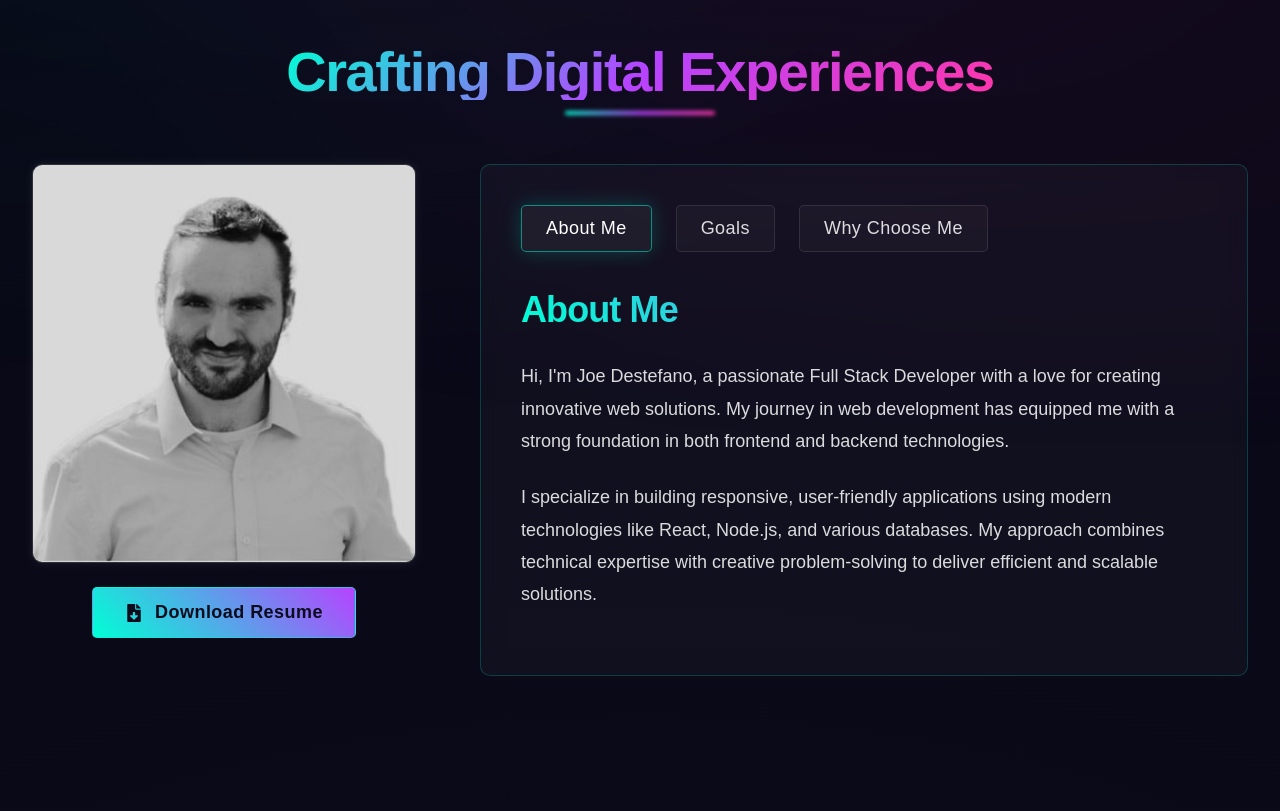
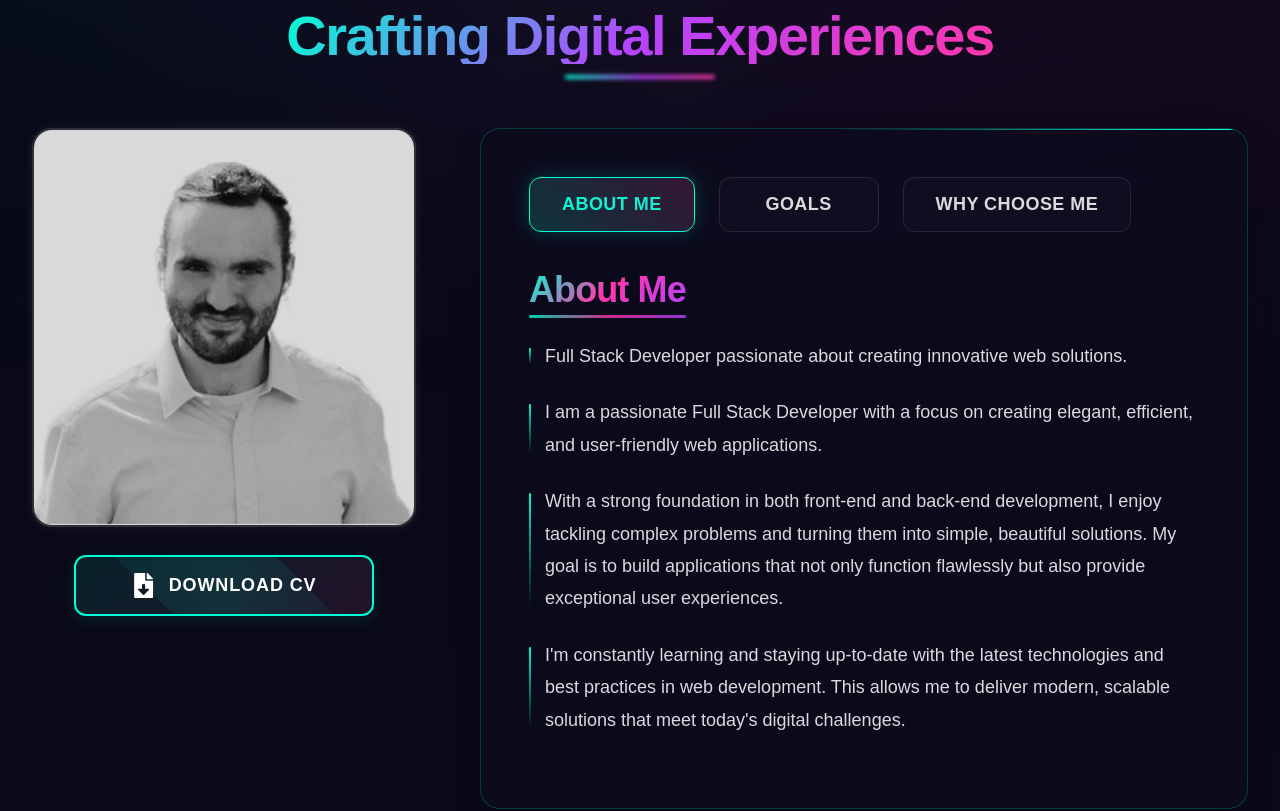
Before and after one commit to JDestefano11/React-Portfolio-Vite, a React (Vite) app: page / in a window 1280 px wide. Shown: the part 840-1651 px from the top of the page. Built offline with nearby package versions, Linux system fonts and the light colour scheme; a web font is replaced by a local one.

Commit message:
Update about section styles

```diff
--- a/src/components/About/About.css
+++ b/src/components/About/About.css
@@ -66,12 +66,39 @@
   align-items: center;
   justify-content: center;
   position: relative;
+  overflow: hidden;
 }
+
+.about-section::before {
+  content: '';
+  position: absolute;
+  width: 150%;
+  height: 150%;
+  top: -25%;
+  left: -25%;
+  background: radial-gradient(circle at center, var(--aurora-teal) 0%, transparent 70%),
+              radial-gradient(circle at 30% 70%, var(--aurora-pink) 0%, transparent 60%),
+              radial-gradient(circle at 70% 30%, var(--aurora-purple) 0%, transparent 60%);
+  opacity: 0.05;
+  filter: blur(60px);
+  animation: aurora 20s ease infinite;
+  z-index: 0;
+}
+
+@keyframes aurora {
+  0% { transform: rotate(0deg); }
+  50% { transform: rotate(180deg); }
+  100% { transform: rotate(360deg); }
+}
+
+
 
 .about-container {
   max-width: 1400px;
   margin: 0 auto;
   width: 100%;
+  position: relative;
+  z-index: 1;
 }
 
 .about-content {
@@ -92,31 +119,68 @@
   flex-direction: column;
   align-items: center;
   gap: 1.5rem;
+  perspective: 1000px;
 }
 
 .about-image {
   width: 100%;
   max-width: 400px;
   height: auto;
-  border-radius: 10px;
+  border-radius: 20px;
   filter: grayscale(100%);
-  transition: all 0.3s ease;
-  border: 1px solid var(--border-light);
+  transition: all 0.6s cubic-bezier(0.4, 0, 0.2, 1);
+  border: 2px solid var(--border-light);
   box-shadow: var(--glow-soft);
+  transform-style: preserve-3d;
+  position: relative;
 }
 
 .about-image:hover {
   filter: grayscale(0%);
-  border-color: var(--border-bright);
-  box-shadow: var(--glow-medium);
+  border-color: var(--aurora-teal);
+  box-shadow: 0 0 30px rgba(0, 255, 213, 0.2);
+  transform: rotateY(10deg) rotateX(5deg);
+}
+
+.about-image::after {
+  content: '';
+  position: absolute;
+  inset: 0;
+  border-radius: 20px;
+  background: linear-gradient(125deg, rgba(255,255,255,0.3) 0%, rgba(255,255,255,0) 60%);
+  opacity: 0;
+  transition: opacity 0.3s ease;
+}
+
+.about-image:hover::after {
+  opacity: 1;
 }
 
 .about-info {
-  background: var(--surface-card);
-  padding: 2.5rem;
-  border-radius: 10px;
+  background: rgba(12, 12, 29, 0.7);
+  padding: 3rem;
+  border-radius: 20px;
   border: 1px solid var(--border-light);
-  backdrop-filter: blur(10px);
+  backdrop-filter: blur(20px);
+  box-shadow: 0 10px 30px rgba(0, 0, 0, 0.2);
+  position: relative;
+  overflow: hidden;
+}
+
+.about-info::before {
+  content: '';
+  position: absolute;
+  top: 0;
+  left: 0;
+  right: 0;
+  height: 1px;
+  background: linear-gradient(90deg, transparent, var(--aurora-teal), transparent);
+  animation: borderFlow 4s linear infinite;
+}
+
+@keyframes borderFlow {
+  0% { transform: translateX(-100%); }
+  100% { transform: translateX(100%); }
 }
 
 .about-tabs {
@@ -124,39 +188,64 @@
   gap: 1.5rem;
   margin-bottom: 2.5rem;
   flex-wrap: wrap;
+  position: relative;
 }
 
 .tab-button {
-  background: var(--surface-card);
+  background: rgba(18, 18, 35, 0.6);
   border: 1px solid var(--border-subtle);
   color: var(--text-secondary);
   font-family: var(--font-primary);
   font-size: var(--text-lg);
-  font-weight: var(--font-medium);
-  padding: 0.75rem 1.5rem;
+  font-weight: var(--font-bold);
+  padding: 1rem 2rem;
   cursor: pointer;
-  transition: all 0.3s ease;
+  transition: all 0.4s cubic-bezier(0.4, 0, 0.2, 1);
   position: relative;
-  border-radius: 5px;
+  border-radius: 12px;
   letter-spacing: var(--tracking-wide);
+  overflow: hidden;
+  min-width: 160px;
+  text-transform: uppercase;
+}
+
+.tab-button::before {
+  content: '';
+  position: absolute;
+  top: 0;
+  left: 0;
+  width: 100%;
+  height: 100%;
+  background: linear-gradient(45deg, var(--aurora-teal), var(--aurora-pink));
+  opacity: 0;
+  transition: opacity 0.4s ease;
 }
 
 .tab-button:hover {
-  background: var(--surface-card-hover);
-  border-color: var(--border-light);
   color: var(--text-bright);
-  box-shadow: var(--glow-soft);
+  transform: translateY(-2px);
+  border-color: var(--aurora-teal);
+  box-shadow: 0 5px 15px rgba(0, 255, 213, 0.2);
+}
+
+.tab-button:hover::before {
+  opacity: 0.1;
 }
 
 .tab-button.active {
-  background: var(--surface-card-hover);
-  border-color: var(--border-bright);
-  color: var(--text-bright);
-  box-shadow: var(--glow-medium);
+  background: rgba(18, 18, 35, 0.9);
+  color: var(--aurora-teal);
+  border-color: var(--aurora-teal);
+  box-shadow: 0 0 20px rgba(0, 255, 213, 0.2);
+}
+
+.tab-button.active::before {
+  opacity: 0.15;
 }
 
 .tab-content {
   color: var(--text-secondary);
+  position: relative;
 }
 
 .tab-content h2 {
@@ -164,11 +253,25 @@
   margin-bottom: 2rem;
   font-family: var(--font-primary);
   font-size: var(--text-4xl);
-  font-weight: var(--font-bold);
+  font-weight: var(--font-black);
   letter-spacing: var(--tracking-tight);
-  background: var(--gradient-primary);
+  background: linear-gradient(135deg, var(--aurora-teal) 0%, var(--aurora-pink) 50%, var(--aurora-purple) 100%);
   -webkit-background-clip: text;
   -webkit-text-fill-color: transparent;
+  position: relative;
+  display: inline-block;
+}
+
+.tab-content h2::after {
+  content: '';
+  position: absolute;
+  bottom: -10px;
+  left: 0;
+  width: 100%;
+  height: 3px;
+  background: linear-gradient(90deg, var(--aurora-teal), var(--aurora-pink), var(--aurora-purple));
+  border-radius: 3px;
+  opacity: 0.8;
 }
 
 .tab-content p {
@@ -177,6 +280,19 @@
   font-family: var(--font-secondary);
   font-size: var(--text-lg);
   color: var(--text-secondary);
+  position: relative;
+  padding-left: 1rem;
+}
+
+.tab-content p::before {
+  content: '';
+  position: absolute;
+  left: 0;
+  top: 0.5rem;
+  bottom: 0.5rem;
+  width: 2px;
+  background: linear-gradient(to bottom, var(--aurora-teal), transparent);
+  border-radius: 2px;
 }
 
 .goals-list,
@@ -189,74 +305,137 @@
 .goals-list li,
 .why-choose-list li {
   margin-bottom: 1.25rem;
-  padding-left: 2rem;
+  padding: 1.5rem;
   position: relative;
   font-size: var(--text-lg);
   line-height: 1.7;
+  background: rgba(18, 18, 35, 0.3);
+  border-radius: 12px;
+  border: 1px solid var(--border-subtle);
+  transition: all 0.3s ease;
+  display: flex;
+  align-items: flex-start;
 }
 
 .goals-list li::before,
 .why-choose-list li::before {
-  content: '→';
-  position: absolute;
-  left: 0;
-  color: var(--aurora-teal);
-  font-family: var(--font-primary);
+  content: '';
+  min-width: 4px;
+  height: calc(100% - 2rem);
+  background: linear-gradient(to bottom, var(--aurora-teal), var(--aurora-pink));
+  border-radius: 2px;
+  margin-right: 1rem;
+  transition: all 0.3s ease;
 }
 
-.why-choose-list li strong {
-  color: var(--aurora-teal);
-  margin-right: 0.5rem;
-  font-weight: var(--font-bold);
-  font-family: var(--font-primary);
+.goals-list li:hover,
+.why-choose-list li:hover {
+  background: rgba(18, 18, 35, 0.5);
+  border-color: var(--aurora-teal);
+  transform: translateX(10px);
+  box-shadow: 0 5px 20px rgba(0, 255, 213, 0.15);
+}
+
+.goals-list li:hover::before,
+.why-choose-list li:hover::before {
+  transform: scaleY(1.1);
+  background: linear-gradient(to bottom, var(--aurora-pink), var(--aurora-purple));
 }
 
 .download-resume {
   display: flex;
   align-items: center;
+  justify-content: center;
   gap: 0.75rem;
-  padding: 0.875rem 2rem;
-  background: var(--gradient-primary);
-  color: var(--digital-black);
+  padding: 1rem 2rem;
+  background: linear-gradient(135deg, rgba(0, 255, 213, 0.1), rgba(255, 102, 196, 0.1));
+  color: var(--text-bright);
+  border: 2px solid var(--aurora-teal);
+  border-radius: 12px;
+  font-family: var(--font-primary);
+  font-size: var(--text-lg);
+  font-weight: var(--font-bold);
   text-decoration: none;
-  border-radius: 5px;
-  font-family: var(--font-primary);
-  font-weight: var(--font-semibold);
-  font-size: var(--text-lg);
-  letter-spacing: var(--tracking-wide);
-  transition: all 0.3s ease;
-  border: 1px solid var(--border-bright);
+  transition: all 0.4s cubic-bezier(0.4, 0, 0.2, 1);
+  position: relative;
+  overflow: hidden;
+  text-transform: uppercase;
+  letter-spacing: 0.05em;
+  width: 100%;
+  max-width: 300px;
+  box-shadow: 0 4px 15px rgba(0, 255, 213, 0.1);
+  backdrop-filter: blur(10px);
+}
+
+.download-resume::before {
+  content: '';
+  position: absolute;
+  top: 0;
+  left: 0;
+  width: 100%;
+  height: 100%;
+  background: linear-gradient(45deg, var(--aurora-teal), var(--aurora-pink));
+  opacity: 0;
+  transition: opacity 0.4s ease;
+  z-index: 1;
+}
+
+.download-resume::after {
+  content: '';
+  position: absolute;
+  top: -50%;
+  left: -50%;
+  width: 200%;
+  height: 200%;
+  background: linear-gradient(
+    45deg,
+    transparent,
+    rgba(0, 255, 213, 0.1),
+    transparent
+  );
+  transform: rotate(45deg);
+  transition: transform 0.6s ease;
+  z-index: 2;
+}
+
+.download-resume span {
+  position: relative;
+  z-index: 3;
+}
+
+.download-resume svg {
+  font-size: 1.4em;
+  transition: transform 0.3s ease;
+  position: relative;
+  z-index: 3;
 }
 
 .download-resume:hover {
   transform: translateY(-2px);
-  box-shadow: var(--glow-strong);
+  border-color: var(--aurora-pink);
+  box-shadow: 0 8px 25px rgba(0, 255, 213, 0.2);
+  color: var(--text-bright);
 }
 
-.section-title {
-  text-align: center;
-  margin-bottom: 3rem;
-  animation: fadeIn 0.6s ease-out;
+.download-resume:hover::before {
+  opacity: 0.15;
 }
 
-.title-text {
-  font-family: var(--font-primary);
-  font-size: var(--text-6xl);
-  font-weight: var(--font-black);
-  color: var(--text-bright);
-  letter-spacing: var(--tracking-tight);
-  margin: 0;
-  background: var(--gradient-primary);
-  -webkit-background-clip: text;
-  -webkit-text-fill-color: transparent;
-  background-clip: text;
+.download-resume:hover::after {
+  transform: rotate(45deg) translate(50%, 50%);
+}
+
+.download-resume:hover svg {
+  transform: translateY(2px);
+  color: var(--aurora-teal);
+}
+
+.download-resume:active {
+  transform: translateY(1px);
+  box-shadow: 0 4px 15px rgba(0, 255, 213, 0.1);
 }
 
 @media (max-width: 1024px) {
-  .about-section {
-    padding-top: 4rem;
-  }
-
   .about-grid {
     grid-template-columns: 1fr;
     gap: 3rem;
@@ -266,44 +445,41 @@
     position: relative;
     top: 0;
   }
+}
 
-  .about-image {
-    max-width: 300px;
+@media (max-width: 768px) {
+  .about-section {
+    padding: 2rem 1rem;
   }
 
   .about-info {
     padding: 2rem;
   }
+
+  .tab-button {
+    padding: 0.8rem 1.5rem;
+    font-size: var(--text-base);
+    min-width: 140px;
+  }
+
+  .highlight-text {
+    font-size: var(--text-lg) !important;
+  }
 }
 
-@media (max-width: 768px) {
-  .about-section {
-    padding: 4rem 1rem;
-  }
-
+@media (max-width: 480px) {
   .about-tabs {
+    flex-direction: column;
     gap: 1rem;
   }
 
   .tab-button {
-    font-size: var(--text-base);
-    padding: 0.625rem 1.25rem;
+    width: 100%;
+    text-align: center;
   }
 
-  .tab-content h2 {
-    font-size: var(--text-3xl);
-  }
-
-  .tab-content p,
   .goals-list li,
   .why-choose-list li {
-    font-size: var(--text-base);
+    padding: 1.2rem;
   }
 }
-
-@media (min-width: 1440px) {
-  .about-section {
-    padding-top: 1rem;
-    min-height: auto;
-  }
-}
--- a/src/components/About/About.jsx
+++ b/src/components/About/About.jsx
@@ -7,6 +7,29 @@ import portfolioImage from "../../images/Joe Portfolio Pic.jpg";
 
 const About = () => {
   const [activeTab, setActiveTab] = useState("about");
+  const [isImageLoaded, setIsImageLoaded] = useState(false);
+
+  const tabs = [
+    { id: "about", label: "About Me" },
+    { id: "goals", label: "Goals" },
+    { id: "why", label: "Why Choose Me" }
+  ];
+
+  const containerVariants = {
+    hidden: { opacity: 0 },
+    visible: {
+      opacity: 1,
+      transition: {
+        staggerChildren: 0.1,
+        delayChildren: 0.2
+      }
+    }
+  };
+
+  const itemVariants = {
+    hidden: { opacity: 0, y: 20 },
+    visible: { opacity: 1, y: 0 }
+  };
 
   return (
     <section id="about" className="about-section">
@@ -35,14 +58,23 @@ const About = () => {
               viewport={{ once: true }}
               transition={{ duration: 0.6, delay: 0.3 }}
             >
-              <motion.img
-                src={portfolioImage}
-                alt="Joe Destefano"
-                className="about-image"
-                initial={{ opacity: 0 }}
-                animate={{ opacity: 1 }}
-                transition={{ duration: 0.6, delay: 0.4 }}
-              />
+              <motion.div
+                style={{
+                  opacity: isImageLoaded ? 1 : 0,
+                  transition: "opacity 0.5s ease-in-out"
+                }}
+              >
+                <motion.img
+                  src={portfolioImage}
+                  alt="Joe Destefano"
+                  className="about-image"
+                  onLoad={() => setIsImageLoaded(true)}
+                  initial={{ scale: 0.9 }}
+                  animate={{ scale: 1 }}
+                  transition={{ duration: 0.5 }}
+                  whileHover={{ scale: 1.02 }}
+                />
+              </motion.div>
               <motion.a
                 href={joeResume}
                 download="Joe_Destefano_Resume.pdf"
@@ -54,7 +86,8 @@ const About = () => {
                 whileHover={{ y: -2 }}
                 whileTap={{ scale: 0.98 }}
               >
-                <FaFileDownload /> Download Resume
+                <FaFileDownload />
+                <span>Download CV</span>
               </motion.a>
             </motion.div>
 
@@ -72,11 +105,11 @@ const About = () => {
                 viewport={{ once: true }}
                 transition={{ duration: 0.5, delay: 0.4 }}
               >
-                {["about", "goals", "why"].map((tab, index) => (
+                {tabs.map(({ id, label }, index) => (
                   <motion.button
-                    key={tab}
-                    className={`tab-button ${activeTab === tab ? "active" : ""}`}
-                    onClick={() => setActiveTab(tab)}
+                    key={id}
+                    className={`tab-button ${activeTab === id ? "active" : ""}`}
+                    onClick={() => setActiveTab(id)}
                     initial={{ opacity: 0, y: 20 }}
                     whileInView={{ opacity: 1, y: 0 }}
                     viewport={{ once: true }}
@@ -84,9 +117,7 @@ const About = () => {
                     whileHover={{ y: -2 }}
                     whileTap={{ scale: 0.98 }}
                   >
-                    {tab === "about" ? "About Me" :
-                     tab === "goals" ? "Goals" :
-                     "Why Choose Me"}
+                    {label}
                   </motion.button>
                 ))}
               </motion.div>
@@ -95,38 +126,32 @@ const About = () => {
                 {activeTab === "about" && (
                   <motion.div
                     key="about"
-                    initial={{ opacity: 0, y: 20 }}
-                    animate={{ opacity: 1, y: 0 }}
+                    variants={containerVariants}
+                    initial="hidden"
+                    animate="visible"
                     exit={{ opacity: 0, y: -20 }}
-                    transition={{ duration: 0.3 }}
                     className="tab-content"
                   >
-                    <motion.h2
-                      initial={{ opacity: 0, y: 20 }}
-                      animate={{ opacity: 1, y: 0 }}
-                      transition={{ duration: 0.3, delay: 0.1 }}
-                    >
+                    <motion.h2 variants={itemVariants}>
                       About Me
                     </motion.h2>
-                    <motion.p
-                      initial={{ opacity: 0, y: 20 }}
-                      animate={{ opacity: 1, y: 0 }}
-                      transition={{ duration: 0.3, delay: 0.2 }}
-                    >
-                      Hi, I'm Joe Destefano, a passionate Full Stack Developer with a
-                      love for creating innovative web solutions. My journey in web
-                      development has equipped me with a strong foundation in both
-                      frontend and backend technologies.
+                    <motion.p variants={itemVariants}>
+                      Full Stack Developer passionate about creating innovative web solutions.
                     </motion.p>
-                    <motion.p
-                      initial={{ opacity: 0, y: 20 }}
-                      animate={{ opacity: 1, y: 0 }}
-                      transition={{ duration: 0.3, delay: 0.3 }}
-                    >
-                      I specialize in building responsive, user-friendly applications
-                      using modern technologies like React, Node.js, and various
-                      databases. My approach combines technical expertise with creative
-                      problem-solving to deliver efficient and scalable solutions.
+                    <motion.p variants={itemVariants}>
+                      I am a passionate Full Stack Developer with a focus on creating elegant,
+                      efficient, and user-friendly web applications.
+                    </motion.p>
+                    <motion.p variants={itemVariants}>
+                      With a strong foundation in both front-end and back-end development,
+                      I enjoy tackling complex problems and turning them into simple, beautiful solutions.
+                      My goal is to build applications that not only function flawlessly but also
+                      provide exceptional user experiences.
+                    </motion.p>
+                    <motion.p variants={itemVariants}>
+                      I'm constantly learning and staying up-to-date with the latest technologies
+                      and best practices in web development. This allows me to deliver modern,
+                      scalable solutions that meet today's digital challenges.
                     </motion.p>
                   </motion.div>
                 )}
@@ -134,44 +159,33 @@ const About = () => {
                 {activeTab === "goals" && (
                   <motion.div
                     key="goals"
-                    initial={{ opacity: 0, y: 20 }}
-                    animate={{ opacity: 1, y: 0 }}
+                    variants={containerVariants}
+                    initial="hidden"
+                    animate="visible"
                     exit={{ opacity: 0, y: -20 }}
-                    transition={{ duration: 0.3 }}
                     className="tab-content"
                   >
-                    <motion.h2
-                      initial={{ opacity: 0, y: 20 }}
-                      animate={{ opacity: 1, y: 0 }}
-                      transition={{ duration: 0.3, delay: 0.1 }}
-                    >
+                    <motion.h2 variants={itemVariants}>
                       My Goals
                     </motion.h2>
-                    <motion.p
-                      initial={{ opacity: 0, y: 20 }}
-                      animate={{ opacity: 1, y: 0 }}
-                      transition={{ duration: 0.3, delay: 0.2 }}
-                    >
-                      My primary goal is to continue growing as a developer while creating
-                      meaningful applications that solve real-world problems. I aim to:
+                    <motion.p variants={itemVariants}>
+                      Dedicated to continuous growth and excellence in web development.
                     </motion.p>
                     <motion.ul
                       className="goals-list"
-                      initial={{ opacity: 0 }}
-                      animate={{ opacity: 1 }}
-                      transition={{ duration: 0.3, delay: 0.3 }}
+                      variants={containerVariants}
                     >
                       {[
-                        "Master modern web technologies and best practices",
-                        "Contribute to innovative projects that push boundaries",
-                        "Collaborate with diverse teams to build impactful solutions",
-                        "Stay current with emerging technologies and trends"
+                        "Create innovative and impactful web solutions",
+                        "Master emerging technologies and frameworks",
+                        "Build scalable and maintainable applications",
+                        "Deliver exceptional user experiences",
+                        "Contribute to meaningful open-source projects"
                       ].map((goal, index) => (
                         <motion.li
                           key={index}
-                          initial={{ opacity: 0, x: -20 }}
-                          animate={{ opacity: 1, x: 0 }}
-                          transition={{ duration: 0.3, delay: 0.4 + index * 0.1 }}
+                          variants={itemVariants}
+                          whileHover={{ x: 10 }}
                         >
                           {goal}
                         </motion.li>
@@ -183,39 +197,35 @@ const About = () => {
                 {activeTab === "why" && (
                   <motion.div
                     key="why"
-                    initial={{ opacity: 0, y: 20 }}
-                    animate={{ opacity: 1, y: 0 }}
+                    variants={containerVariants}
+                    initial="hidden"
+                    animate="visible"
                     exit={{ opacity: 0, y: -20 }}
-                    transition={{ duration: 0.3 }}
                     className="tab-content"
                   >
-                    <motion.h2
-                      initial={{ opacity: 0, y: 20 }}
-                      animate={{ opacity: 1, y: 0 }}
-                      transition={{ duration: 0.3, delay: 0.1 }}
-                    >
+                    <motion.h2 variants={itemVariants}>
                       Why Choose Me
                     </motion.h2>
+                    <motion.p variants={itemVariants}>
+                      A dedicated developer focused on delivering high-quality solutions.
+                    </motion.p>
                     <motion.ul
                       className="why-choose-list"
-                      initial={{ opacity: 0 }}
-                      animate={{ opacity: 1 }}
-                      transition={{ duration: 0.3, delay: 0.2 }}
+                      variants={containerVariants}
                     >
                       {[
-                        { title: "Technical Expertise", desc: "Proficient in modern web technologies and best practices" },
-                        { title: "Problem Solver", desc: "Creative approach to challenges with efficient solutions" },
-                        { title: "Continuous Learner", desc: "Always staying updated with the latest industry trends" },
-                        { title: "Team Player", desc: "Excellent communication and collaboration skills" },
-                        { title: "Attention to Detail", desc: "Commitment to writing clean, maintainable code" }
-                      ].map((item, index) => (
+                        "Strong technical expertise in full-stack development",
+                        "Proven track record of successful project delivery",
+                        "Excellent problem-solving and analytical skills",
+                        "Strong commitment to code quality and best practices",
+                        "Effective communication and collaboration abilities"
+                      ].map((reason, index) => (
                         <motion.li
                           key={index}
-                          initial={{ opacity: 0, x: -20 }}
-                          animate={{ opacity: 1, x: 0 }}
-                          transition={{ duration: 0.3, delay: 0.3 + index * 0.1 }}
+                          variants={itemVariants}
+                          whileHover={{ x: 10 }}
                         >
-                          <strong>{item.title}:</strong> {item.desc}
+                          {reason}
                         </motion.li>
                       ))}
                     </motion.ul>
```
